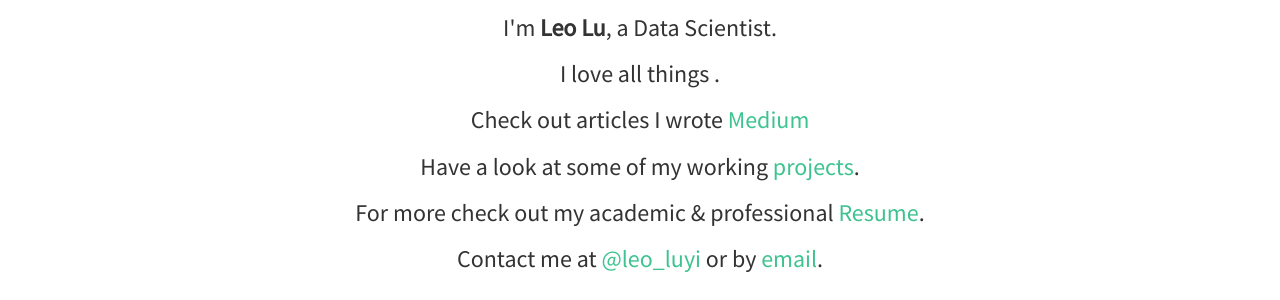
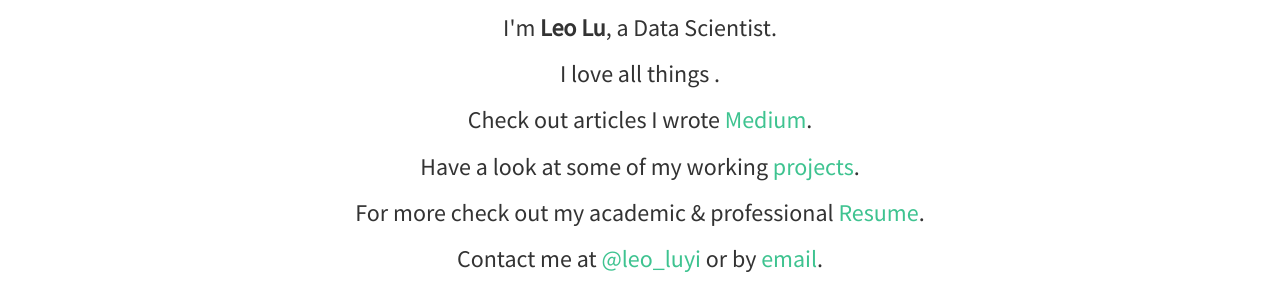
Before and after one commit to leoluyi/leoluyi.github.io.old, a Jekyll site: the page built from index.html, in a window 1280 px wide. Shown: the part 302-602 px from the top of the page. Built offline with Jekyll 4.4.1, drawn with Linux system fonts in a browser that asks for light colours; nearby versions of some CDN libraries; the list of posts is cut into pages by our own code.

```diff
--- a/index.html
+++ b/index.html
@@ -9,7 +9,7 @@ layout: home
 	  </div>
 	  <h3>I'm <strong>{{ site.author }}</strong>, a Data Scientist.</h3>
 	  <h3>I love all things .</h3>
-      <h3>Check out articles I wrote <a href="https://medium.com/@{{ site.medium }}">Medium</a></h3>
+      <h3>Check out articles I wrote <a href="https://medium.com/@{{ site.medium }}">Medium</a>.</h3>
 	  <h3>Have a look at some of my working <a href="{{ site.baseurl }}projects.html"> projects</a>.</h3>
       <h3>For more check out my academic &amp; professional
           <a href="{{ site.url }}/vitae">Resume</a>.</h3>
```
